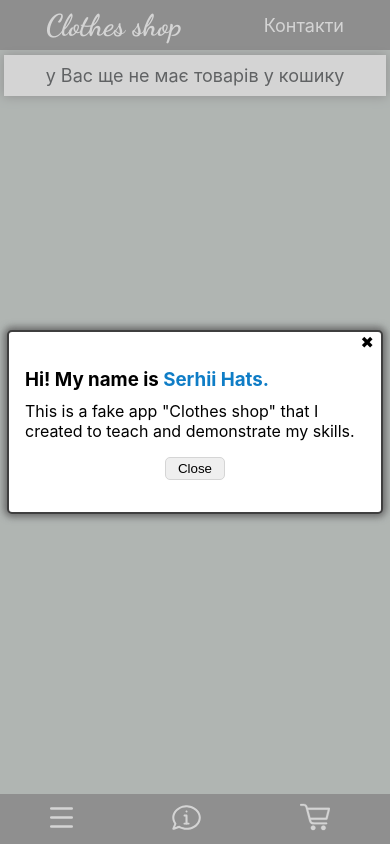
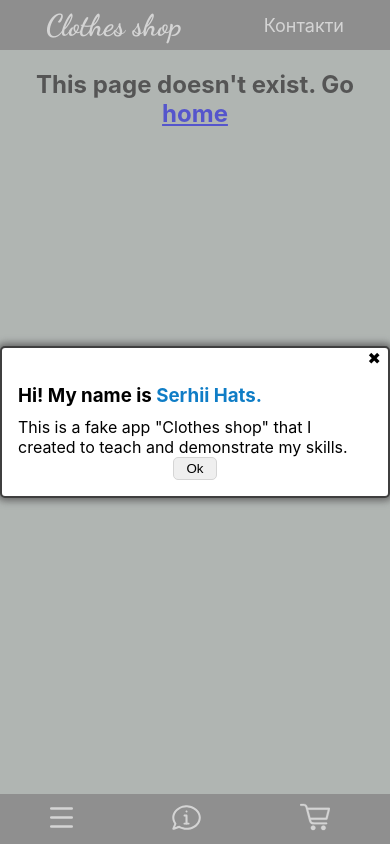
Before and after one commit to SerhiiHats/clothes-shop, a React (Create React App) app: page /cart in a window 390 px wide. Both pictures are taken after a click on the element 186 px from the left and 819 px from the top of the page. Built offline with nearby package versions, Linux system fonts and the light colour scheme.

Commit message:
add popup shopingcart for mobilefooter

```diff
--- a/src/companents/App/App.js
+++ b/src/companents/App/App.js
@@ -11,7 +11,6 @@ import Auth from "../Auth/Auth";
 import RequireAuth from "../hoc/requireAuth";
 import ErrorBoundary from "../ErrorBoundary/ErrorBoundary";
 import ErrorPage from "../../pages/ErrorPage";
-import CartShopping from "../CartShopping/CartShopping";
 
 function App() {
   return (
@@ -48,7 +47,6 @@ function App() {
           <Route path={"*"} element={<NotfoundPage/>}/>
           <Route path={"/error"} element={<ErrorResponsePage/>}/>
           <Route path={"/auth"} element={<Auth/>}/>
-          <Route path={"/cart"} element={<CartShopping/>}/>
         </Route>
       </Routes>
     </ErrorPage>
--- a/src/companents/CartShopping/CartShopping.js
+++ b/src/companents/CartShopping/CartShopping.js
@@ -7,18 +7,11 @@ import ItemsInCart from "./ItemInsCart/ItemsInCart";
 const CartShopping = () => {
   const userOrderClothesShop = JSON.parse(localStorage.getItem("userOrderClothesShop"));
   const [order, setOrder] = useState(userOrderClothesShop || []);
-  // const [totalPrice, setTotalPrice] = useState(0);
   const countProduct = useSelector(store => store.count);
   const dispatch = useDispatch();
 
   useEffect(() => {
     const tempOrder = JSON.parse(localStorage.getItem("userOrderClothesShop")) || [];
-    // let tempTotalPrice = 0;
-    // tempOrder.forEach(element => {
-    //   tempTotalPrice += element.price * element.quantity;
-    // });
-    // setTotalPrice(Math.round(tempTotalPrice * 100) / 100);
-    // console.log("I am enter")
     setOrder(tempOrder);
   }, [countProduct]);
 
@@ -69,31 +62,14 @@ const CartShopping = () => {
     </div>
   );
 
-
   return (
     <div className={styles.cartShopping}>
-      {!order.length && emptyCart}
-      <ItemsInCart
+      {!!order.length ?
+        <ItemsInCart
           items={order}
           handleCountProduct={(e, id, count, k) => handleCountProduct(e, id, count, k)}
         />
-
-      {/*{userOrderClothesShop.map(product => {*/}
-      {/*  console.log(product)*/}
-      {/*  return (<ItemsInCart*/}
-      {/*    items={order}*/}
-      {/*    key={product.idProduct}*/}
-      {/*    idProduct={product.idProduct}*/}
-      {/*    titleProduct={product.titleProduct}*/}
-      {/*    quantity={product.quantity}*/}
-      {/*    price={product.price}*/}
-      {/*    handleCountProduct={(e, id, count, k) => handleCountProduct(e, id, count, k)}*/}
-      {/*  />)*/}
-      {/*})}*/}
-      {/*<li>Total price: {totalPrice} грн.</li>*/}
-      {/*{countProduct !== 0 && (<li>*/}
-      {/*  <button className={styles.btnShopping}>Оформити замовлення</button>*/}
-      {/*</li>)}*/}
+        : emptyCart}
       {!!order.length && totalRow}
     </div>
   );
--- a/src/companents/CartShopping/CartShopping.module.scss
+++ b/src/companents/CartShopping/CartShopping.module.scss
@@ -1,14 +1,9 @@
 @import "src/index";
 
 .cartShopping {
-  position: absolute;
-  top: 100px;
-  right: 11px;
   padding: $size;
   flex-direction: column;
   background-color: white;
-  box-shadow: 0 0 10px 1px gray;
-  z-index: 1;
   color: $colorBg2;
   font-size: $size * 1.8;
 
--- /dev/null
+++ b/src/companents/CartShopping/cartReducer.js
@@ -0,0 +1,17 @@
+import initialStore from "../../redux/initialStore";
+import {SET_SHOW_MODAL_CART} from "./setShowCartAction";
+
+const cartReducer = (showModalCart = initialStore.showModalCart, action) => {
+  switch (action.type) {
+    case SET_SHOW_MODAL_CART: {
+      console.log("SET_SHOW_MODAL_CART: ", !showModalCart)
+      return !showModalCart;
+    }
+
+    default: {
+      return showModalCart;
+    }
+  }
+}
+
+export default cartReducer;
--- /dev/null
+++ b/src/companents/CartShopping/setShowCartAction.js
@@ -0,0 +1,7 @@
+export const SET_SHOW_MODAL_CART = "SET_SHOW_MODAL_CART";
+
+export const setShowCartAction = () => {
+  return {
+    type: SET_SHOW_MODAL_CART,
+  }
+}
--- a/src/companents/FooterMobile/FooterMobile.js
+++ b/src/companents/FooterMobile/FooterMobile.js
@@ -2,19 +2,17 @@ import React, {useState} from 'react';
 import {Icon} from "../Icon/Icon";
 import {iconTypes} from "../../constants/icons";
 import "./FooterMobile.scss"
-import {useNavigate} from "react-router";
 import CountProducts from "../CountProducts/CountProducts";
 import {useDispatch, useSelector} from "react-redux";
 import {setStyleNavAC} from "./setStyleNavAction";
 import Modal from "../Modal/Modal";
 import About from "../About/About";
 import {setShowModalAboutAC} from "../About/aboutAction";
+import {setShowCartAction} from "../CartShopping/setShowCartAction";
 
 const FooterMobile = () => {
   const [isOpenMenu, setIsOpenMenu] = useState(false);
-  const [showCart, setShowCart] = useState(true);
   const isShowAbout = useSelector(store => store.showModalAbout);
-  const navigate = useNavigate();
   const dispatch = useDispatch();
 
   const handlerModal = () => {
@@ -27,9 +25,8 @@ const FooterMobile = () => {
       dispatch(setStyleNavAC(true));
   }
 
-  function handlerCart() {
-    showCart === true ? navigate("/cart") : navigate(-1);
-    setShowCart(!showCart);
+  function handlerModalCart() {
+    dispatch(setShowCartAction());
   }
 
   return (
@@ -40,10 +37,12 @@ const FooterMobile = () => {
           <Icon type={iconTypes.burgerMenuClosed}/>}
       </span>
       <span onClick={handlerModal}><Icon type={iconTypes.aboutI}/></span>
-      <span onClick={handlerCart}>
+      <span onClick={handlerModalCart}>
         <CountProducts/>
       </span>
-      {isShowAbout && <Modal text={<About/>} closeHandler={() => handlerModal()}
+      {isShowAbout && <Modal text={<About/>}
+                             closeHandler={() => handlerModal()}
+                             action={<button className={"btn"} onClick={handlerModal}>Ok</button>}
       />}
     </>
   );
--- a/src/companents/Modal/Modal.js
+++ b/src/companents/Modal/Modal.js
@@ -12,7 +12,7 @@ const Modal = (props) => {
         {text}
         <div className={"modal-btn-wrapper"}>
           {action}
-          <button className={"btn"} onClick={closeHandler}>Close</button>
+          {/*<button className={"btn"} onClick={closeHandler}>Close</button>*/}
         </div>
       </div>
     </Portal>
--- a/src/companents/Modal/Modal.scss
+++ b/src/companents/Modal/Modal.scss
@@ -14,8 +14,10 @@
   border: 2px solid #3f3f3f;
   margin: auto;
   position: fixed;
-  max-width: 340px;
-  /*width: 100%;*/
+  //max-width: 340px;
+  max-width: 520px;
+  max-height: 90%;
+  overflow: auto;
   top: 0;
   bottom: 0;
   left: 0;
@@ -45,7 +47,6 @@
 .modal-btn-wrapper {
   display: flex;
   justify-content: space-around;
-  margin: 1rem;
 }
 
 .btn {
--- a/src/layout/Layout.js
+++ b/src/layout/Layout.js
@@ -1,4 +1,4 @@
-import React, {useState} from 'react';
+import React from 'react';
 import {Outlet} from "react-router";
 import "./Layout.scss"
 import {Link, NavLink} from "react-router-dom";
@@ -7,18 +7,21 @@ import FooterMobile from "../companents/FooterMobile/FooterMobile";
 import CountProducts from "../companents/CountProducts/CountProducts";
 import {useDispatch, useSelector} from "react-redux";
 import {setShowModalAboutAC} from "../companents/About/aboutAction";
+import Modal from "../companents/Modal/Modal";
+import {setShowCartAction} from "../companents/CartShopping/setShowCartAction";
 
 const Layout = () => {
 
-  const [show, setShow] = useState(false);
   const setStyleNav = useSelector(store => store.setStyleNav);
+  const showCart = useSelector(store => store.showModalCart);
   const dispatch = useDispatch();
 
   const styleNav = (setStyleNav === false) ? "nav navMobileClose" :
     "nav navMobileOpen";
 
-  function handlerShowCart() {
-    setShow(!show);
+  const handlerModalCart = (e) => {
+    e.stopPropagation();
+    dispatch(setShowCartAction());
   }
 
   return (
@@ -30,9 +33,14 @@ const Layout = () => {
             <div className={"contact"}>Контакти</div>
           </NavLink>
           <div className={"about"} onClick={() => dispatch(setShowModalAboutAC())}>About</div>
-          <div onClick={handlerShowCart} className={"wrapCart"}>
+          <div onClick={() => dispatch(setShowCartAction())} className={"wrapCart"}>
             <CountProducts/>
-            {show && <CartShopping/>}</div>
+            {showCart &&
+              <Modal
+                text={<CartShopping/>}
+                closeHandler={handlerModalCart}
+              />}
+          </div>
         </nav>
 
       </header>
--- a/src/redux/initialStore.js
+++ b/src/redux/initialStore.js
@@ -22,6 +22,7 @@ const initialStore = {
   mapQuantity: getCount()[1],
   setStyleNav: false,
   showModalAbout: false,
+  showModalCart: false,
 }
 
 export default initialStore;
--- a/src/redux/rootReducer.js
+++ b/src/redux/rootReducer.js
@@ -4,6 +4,7 @@ import countReducer from "../companents/CardProduct/countReducer";
 import mapQuantityReducer from "../companents/CardProduct/mapQuantityReducer";
 import setStyleNavReducer from "../companents/FooterMobile/setStyleNavReducer";
 import aboutReducer from "../companents/About/aboutReducer";
+import cartReducer from "../companents/CartShopping/cartReducer";
 
 export default combineReducers({
   auth: authReducer,
@@ -11,4 +12,5 @@ export default combineReducers({
   mapQuantity: mapQuantityReducer,
   setStyleNav: setStyleNavReducer,
   showModalAbout: aboutReducer,
+  showModalCart: cartReducer,
 });
```
